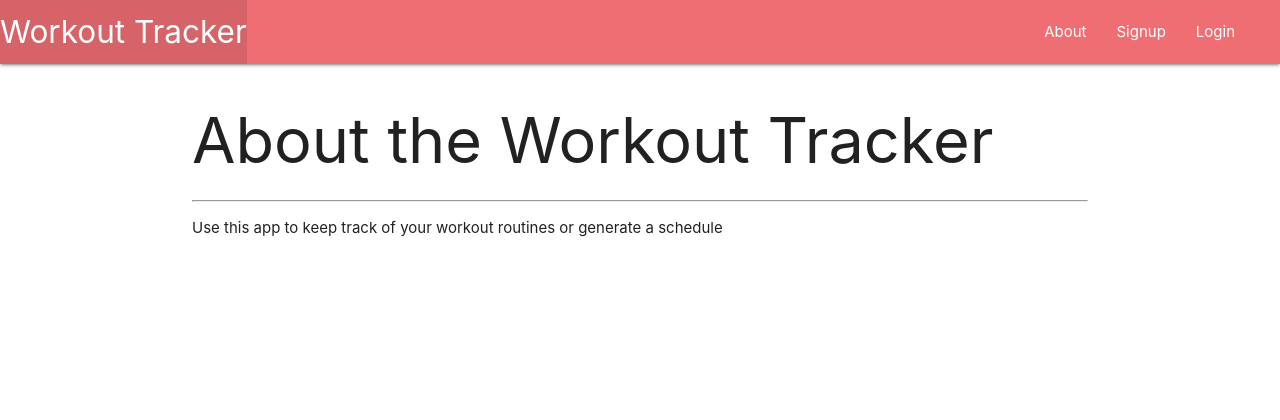
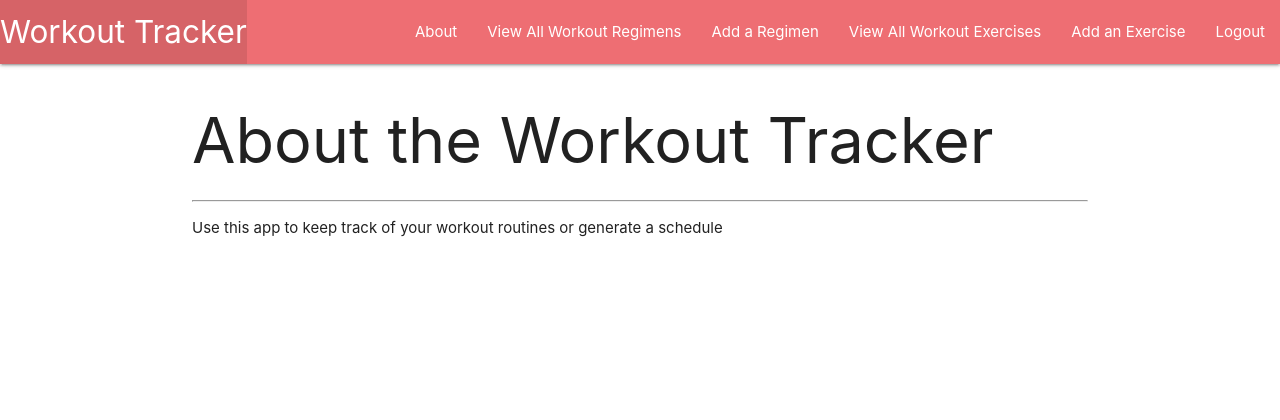
Before and after one commit to XAVDAVIS/workouttracker, a Django app: page /about/ in a window 1280 px wide. Shown: the top 420 px of the page. Run offline with Django 4.2, Linux system fonts and the light colour scheme; the visitor is signed in with stand-in values (Sample User, id 1).

Commit message:
'wip' need to move views to header

```diff
--- a/main_app/templates/base.html
+++ b/main_app/templates/base.html
@@ -24,18 +24,20 @@
                 </div>
                 <div class="right-wrapper">
                     <ul class="right">
+                        <div class="navbuttons">
                         <li><a href="{% url 'about' %}">About</a></li>
-                        <!-- {% if user.is.authenticated %} -->
+                        {% if user.is_authenticated %}
                         <li><a href="{% url 'index' %}">View All Workout Regimens</a></li>
                         <li><a href="{% url 'regimens_create' %}">Add a Regimen</a></li>
                         <li><a href="{% url 'exercises_index' %}">View All Workout Exercises</a></li>
                         <li><a href="{% url 'exercises_create' %}">Add an Exercise</a></li>
                         <li><a href="{% url 'logout' %}">Logout</a></li>
-                        <!-- {% else %} -->
+                        {% else %}
                         <li><a href="{% url 'signup' %}">Signup</a></li>
                         <li><a href="{% url 'login' %}">Login</a></li>
                         <li><a href=""></a></li>
-                        <!-- {% endif %} -->
+                        {% endif %}
+                        </div>
                     </ul>
                 </div>
             </div>
```
Also changed, not shown: README.md.
